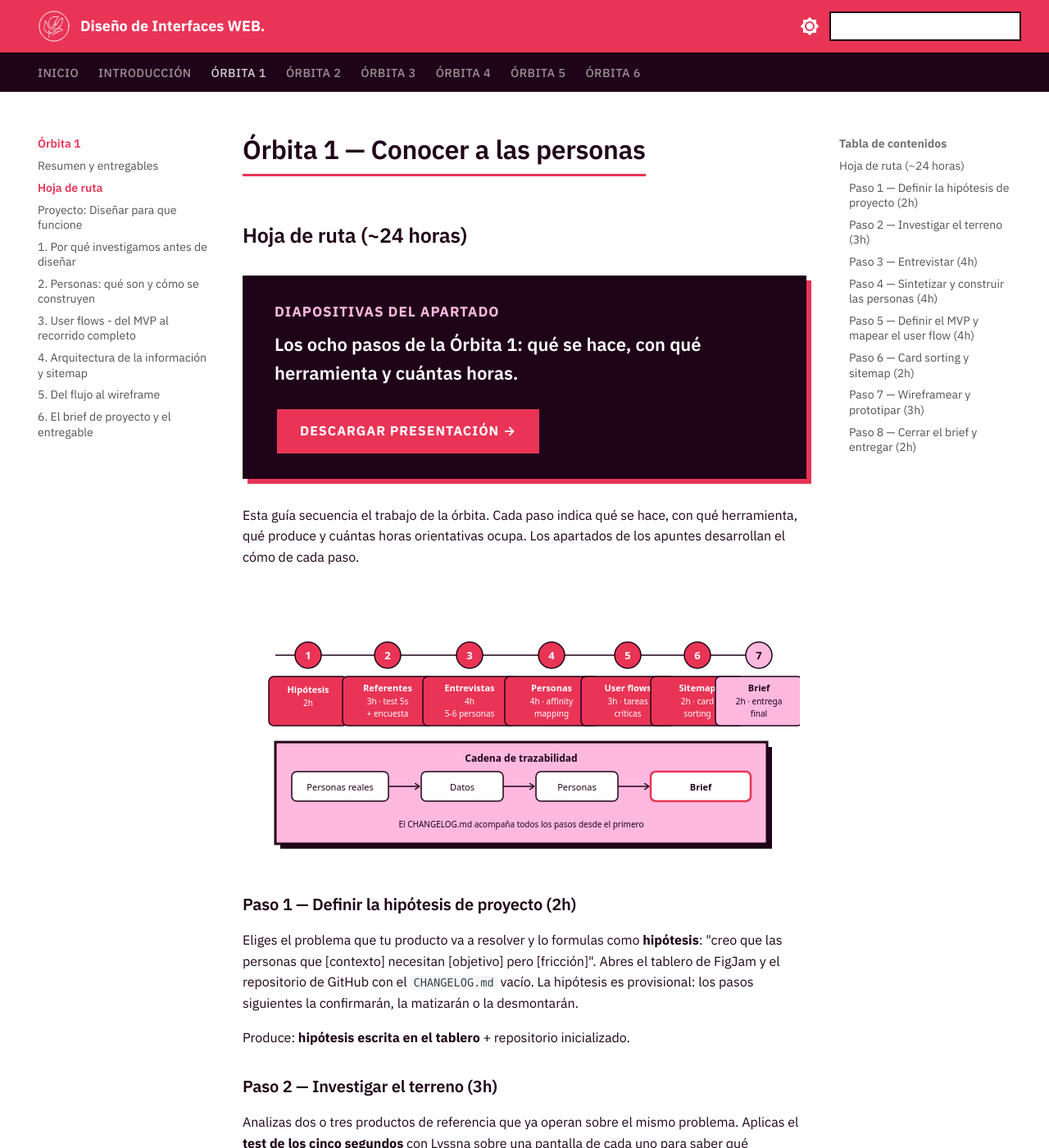
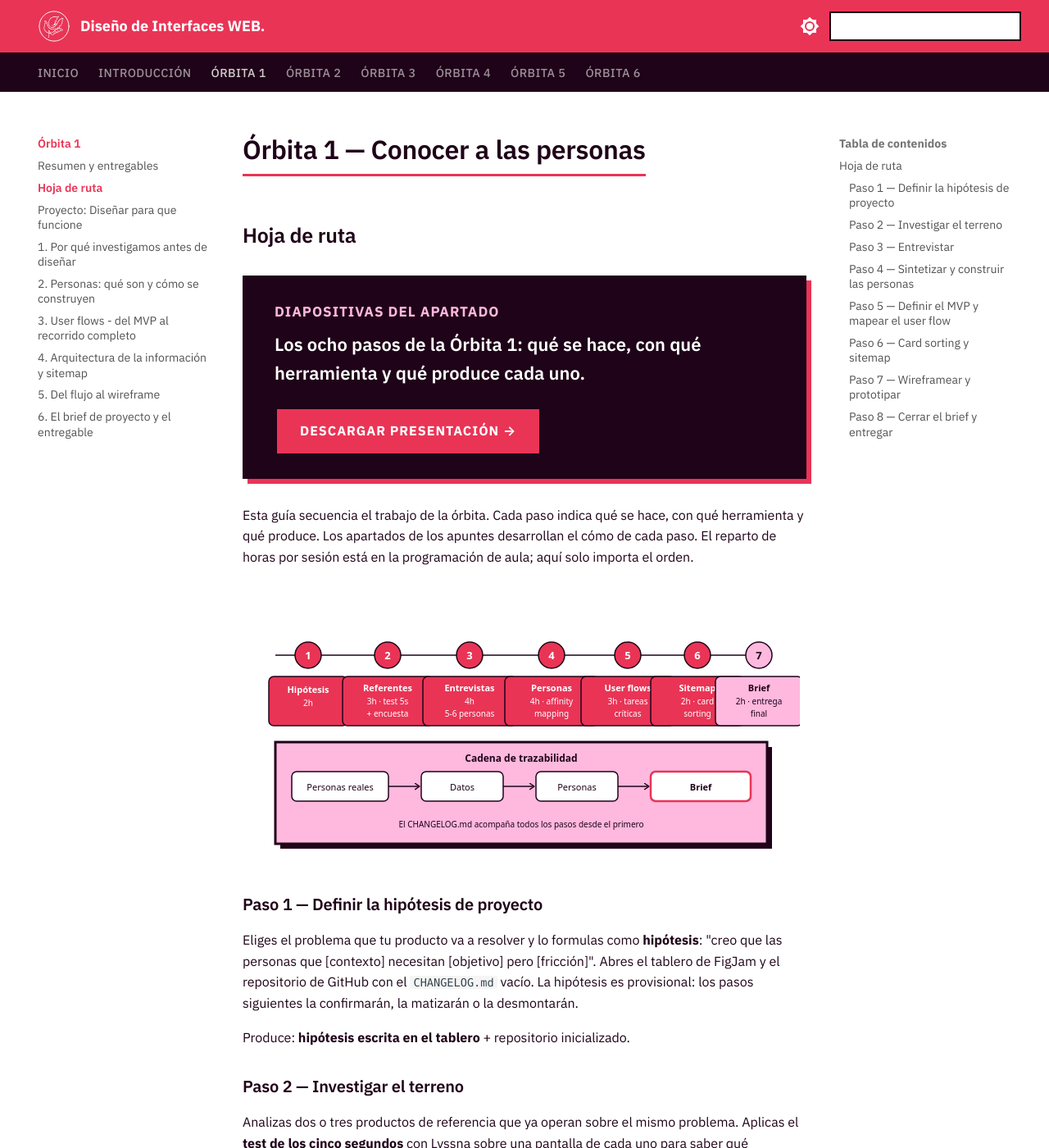
Before and after one commit to envasador/diseno-interfaces-web, an MkDocs documentation site: the page built from docs/orbitas/orbita1/00_hoja_de_ruta.md, in a window 1280 px wide and 1400 px high. Shown: the whole window at 82% size. Built offline with MkDocs 1.6.1 and Material for MkDocs 9.7.7, drawn with Linux system fonts in a browser that asks for light colours; some of the changed text lies outside the part shown.

Commit message:
Quitar las horas por paso de la hoja de ruta; cuadrar el total a 20h
La hoja de ruta llevaba horas orientativas por paso que sumaban ~24h,
por encima de las ~20h que fija la programación oficial de la Órbita 1
y sin encaje real con las sesiones semanales existentes (que siguen sin
incorporar el MVP). En vez de forzar un reparto de horas que no refleja
el ritmo real de clase, la hoja de ruta pasa a listar solo los pasos y
qué produce cada uno, sin asignarles una franja de tiempo.

- 00_hoja_de_ruta.md: quitadas las horas de cada paso y del título.
  Nota final: ~20h de clase en total, repartidas en las primeras cuatro
  semanas, sin desglose fijo por paso.
- enunciado.md: el cronograma ya no habla de "horas orientativas por
  paso", solo de los ocho pasos y las ~20h totales.

Pendiente: las sesiones semana1-4.md siguen sin mencionar el MVP y
describen "tres flujos críticos" en vez del flujo único del MVP; no se
han tocado en este cambio.

```diff
--- a/docs/orbitas/orbita1/00_hoja_de_ruta.md
+++ b/docs/orbitas/orbita1/00_hoja_de_ruta.md
@@ -1,44 +1,44 @@
 # Órbita 1 — Conocer a las personas
-## Hoja de ruta (~24 horas)
+## Hoja de ruta
 
 <div style="background:#1F0318; border:3px solid #1F0318; box-shadow:6px 6px 0 #E93456; padding:28px 36px; display:flex; flex-wrap:wrap; align-items:center; justify-content:space-between; gap:24px; margin:32px 0;">
   <div>
     <p style="margin:0 0 8px 0; color:#FFB8DE; font-weight:700; text-transform:uppercase; letter-spacing:1px; font-size:0.85rem;">Diapositivas del apartado</p>
-    <p style="margin:0; color:#ffffff; font-size:1.1rem; font-weight:600;">Los ocho pasos de la Órbita 1: qué se hace, con qué herramienta y cuántas horas.</p>
+    <p style="margin:0; color:#ffffff; font-size:1.1rem; font-weight:600;">Los ocho pasos de la Órbita 1: qué se hace, con qué herramienta y qué produce cada uno.</p>
   </div>
   <a href="../slides/orbita1_00_hoja_de_ruta.pdf" target="_blank" rel="noopener" style="background:#E93456 !important; color:#ffffff !important; border:3px solid #1F0318 !important; box-shadow:4px 4px 0 #1F0318 !important; padding:14px 28px; font-weight:700; text-transform:uppercase; letter-spacing:1px; text-decoration:none !important; white-space:nowrap; border-bottom:none !important;">Descargar presentación →</a>
 </div>
 
 
-Esta guía secuencia el trabajo de la órbita. Cada paso indica qué se hace, con qué herramienta, qué produce y cuántas horas orientativas ocupa. Los apartados de los apuntes desarrollan el cómo de cada paso.
+Esta guía secuencia el trabajo de la órbita. Cada paso indica qué se hace, con qué herramienta y qué produce. Los apartados de los apuntes desarrollan el cómo de cada paso. El reparto de horas por sesión está en la programación de aula; aquí solo importa el orden.
 
 ![Hoja de ruta de la Órbita 1 en ocho pasos](img/orbita1_00_esquema_hoja_de_ruta.svg)
 
-### Paso 1 — Definir la hipótesis de proyecto (2h)
+### Paso 1 — Definir la hipótesis de proyecto
 
 Eliges el problema que tu producto va a resolver y lo formulas como **hipótesis**: "creo que las personas que [contexto] necesitan [objetivo] pero [fricción]". Abres el tablero de FigJam y el repositorio de GitHub con el `CHANGELOG.md` vacío. La hipótesis es provisional: los pasos siguientes la confirmarán, la matizarán o la desmontarán.
 
 Produce: **hipótesis escrita en el tablero** + repositorio inicializado.
 
-### Paso 2 — Investigar el terreno (3h)
+### Paso 2 — Investigar el terreno
 
 Analizas dos o tres productos de referencia que ya operan sobre el mismo problema. Aplicas el **test de los cinco segundos** con Lyssna sobre una pantalla de cada uno para saber qué comunican en una primera impresión, y tomas nota de su estructura, su vocabulario y sus fricciones. En paralelo lanzas una **encuesta** con Tally para detectar patrones y reclutar entrevistados.
 
 Produce: notas de análisis de referentes + resultados del test de 5 segundos + encuesta lanzada.
 
-### Paso 3 — Entrevistar (4h)
+### Paso 3 — Entrevistar
 
 Con las respuestas de la encuesta identificas perfiles y entrevistas a cinco o seis personas que encajen en ellos. Preguntas abiertas, foco en comportamiento real, **registro de consentimiento** y **datos anonimizados**. Las notas van al tablero de FigJam, una nota adhesiva por hallazgo.
 
 Produce: notas de entrevista anonimizadas en FigJam.
 
-### Paso 4 — Sintetizar y construir las personas (4h)
+### Paso 4 — Sintetizar y construir las personas
 
 **Affinity mapping** sobre todas las notas: agrupas hallazgos por afinidad y los grupos que emergen revelan los patrones. De ahí salen tus dos o tres personas (una con diversidad funcional), cada una con su ficha: cita, contexto de uso, objetivos y frustraciones. Cada atributo debe poder rastrearse hasta un dato concreto. Si usas IA para la síntesis, primera entrada en el `CHANGELOG.md`.
 
 Produce: fichas de personas en Figma, con jerarquía definida.
 
-### Paso 5 — Definir el MVP y mapear el user flow (4h)
+### Paso 5 — Definir el MVP y mapear el user flow
 
 Partes de tu persona primaria y sus objetivos para separar las funcionalidades candidatas en dos columnas, dentro y fuera del MVP, con un criterio de decisión para cada una: si es necesaria para la tarea principal de tu persona primaria, si es viable en el tiempo del módulo y si tiene alternativa aceptable mientras tanto. El resultado es una lista corta y defendible.
 
@@ -46,19 +46,19 @@ Con el MVP acotado, mapeas en FigJam un único flujo que lo recorre de principio
 
 Produce: MVP definido, con lo que queda fuera justificado, y user flow completo del MVP (más flujos complementarios si procede) con casos límite anotados.
 
-### Paso 6 — Card sorting y sitemap (2h)
+### Paso 6 — Card sorting y sitemap
 
 **Card sorting** con cuatro o cinco compañeros. Con los agrupamientos resultantes y las funcionalidades de tu MVP, construyes el **sitemap**: pantallas principales, secundarias y de sistema. Verificación cruzada: todo lo que está dentro del MVP tiene dónde vivir en el sitemap, y el user flow del paso anterior se puede recorrer sobre él sin huecos.
 
 Produce: sitemap verificado contra el MVP y el user flow.
 
-### Paso 7 — Wireframear y prototipar (3h)
+### Paso 7 — Wireframear y prototipar
 
 Con el sitemap y el user flow como referencia, produces los **wireframes lo-fi** en Figma: una pantalla por cada nodo del sitemap que aparece en el flujo, en escala de grises, sin tipografía real ni color. Nombras cada frame con el nombre que tiene esa pantalla en el sitemap. Una vez tienes todas las pantallas, las conectas con interacciones básicas para formar el **prototipo navegable**. Lo testeas con cuatro o cinco personas del perfil de tu persona principal usando Lyssna.
 
 Produce: wireframes lo-fi + prototipo navegable en Figma, con resultados del test anotados.
 
-### Paso 8 — Cerrar el brief y entregar (2h)
+### Paso 8 — Cerrar el brief y entregar
 
 Conviertes la hipótesis del paso 1 en **brief definitivo**: problema respaldado por datos, alcance acotado por el MVP, personas referenciadas, criterios de éxito verificables y restricciones. Revisas que los seis artefactos estén vinculados entre sí y que el `CHANGELOG.md` recoja todos los usos de IA de la órbita.
 
@@ -66,4 +66,4 @@ Produce: entregable completo de la Órbita 1 — brief, personas, MVP con user f
 
 ---
 
-Las horas suman 24 y son orientativas. Las fases de entrevista y síntesis son las que más varían según la disponibilidad de participantes. Conviene empezar a reclutar desde el primer día.
+Los pasos no llevan asignada una franja de horas fija: repártelos según el ritmo real del grupo. La Órbita 1 completa ocupa unas 20 horas de clase, repartidas a lo largo de las primeras cuatro semanas del curso.
```
Also changed, not shown: docs/proyectos/proyecto1/enunciado.md (+1 -1 lines).
